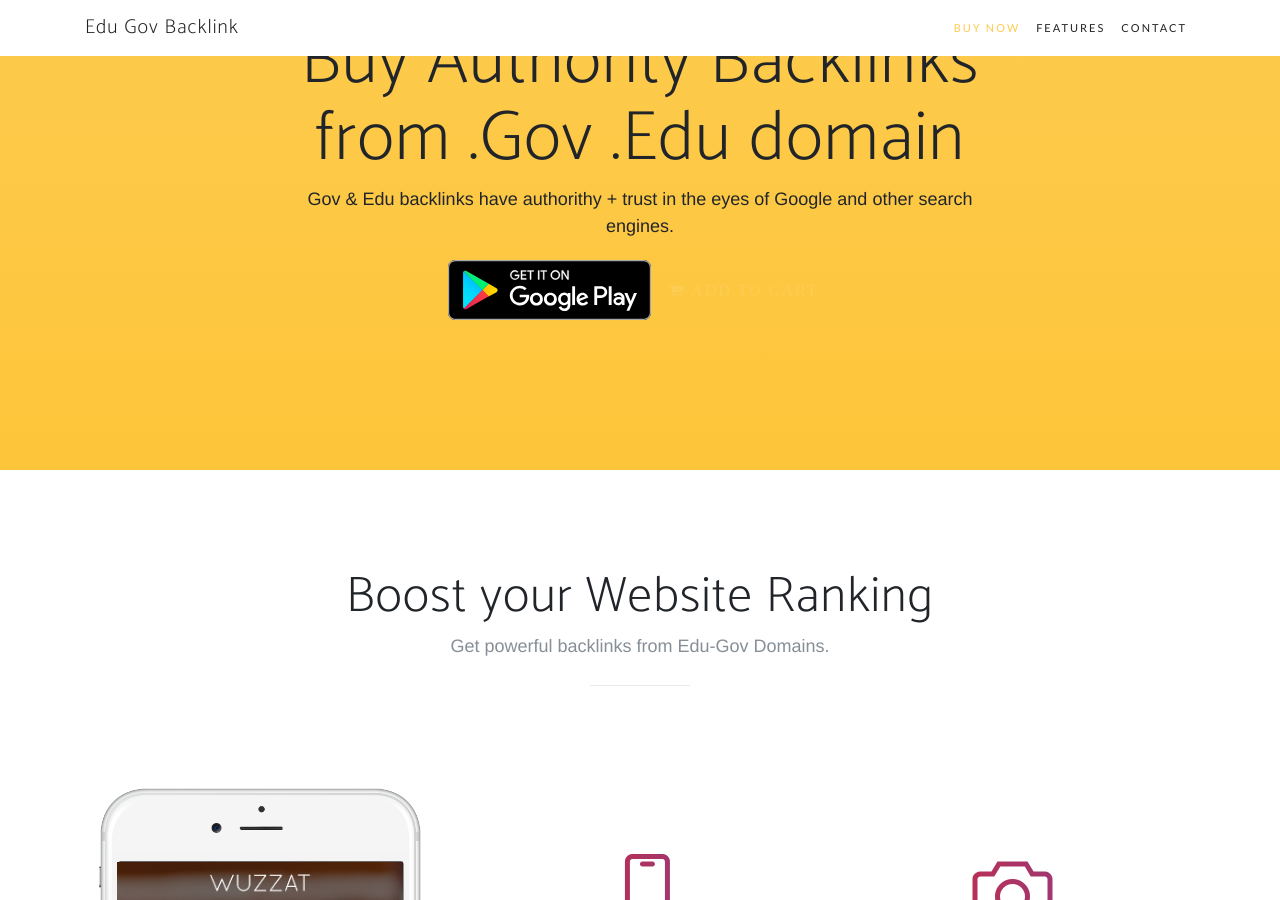
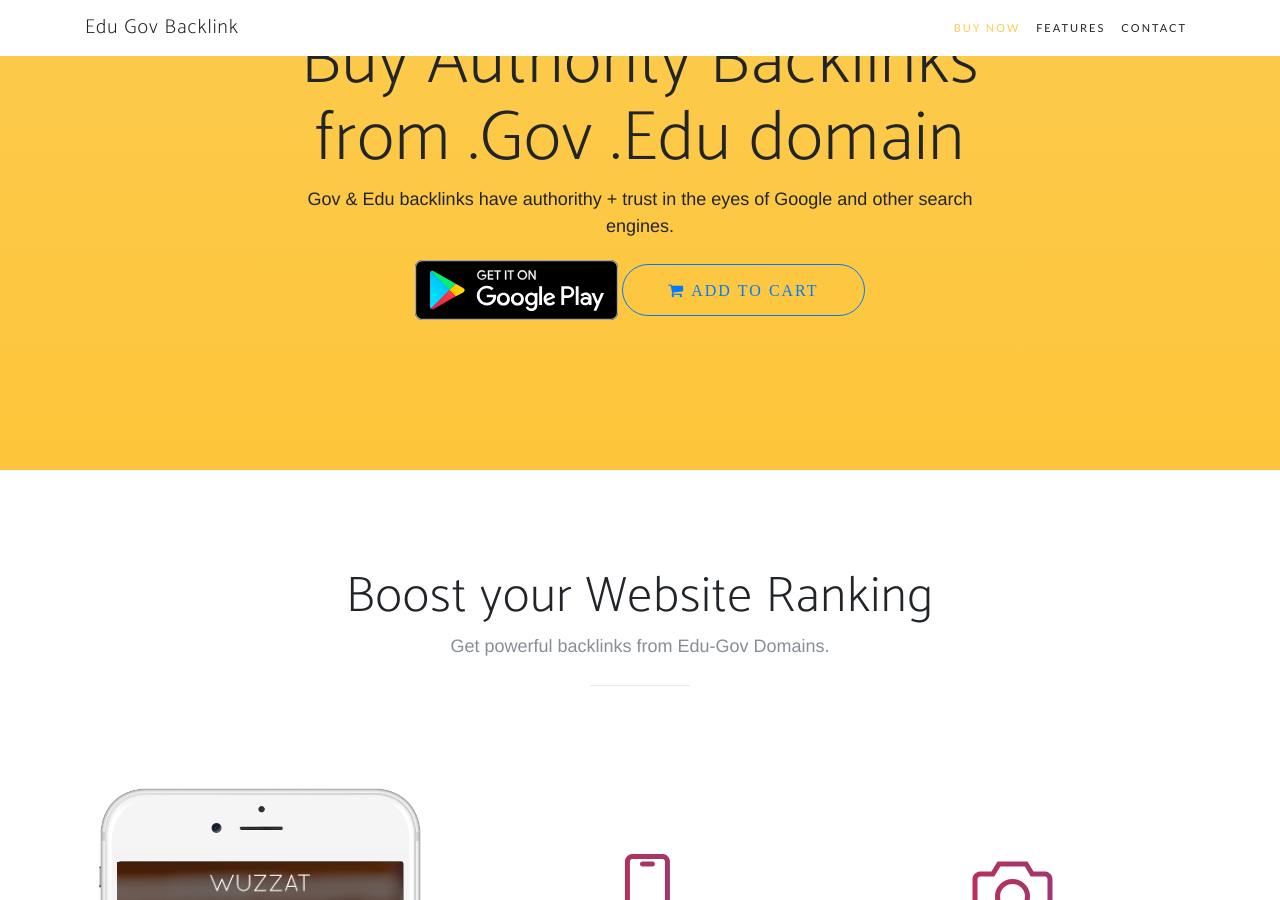
Before and after one commit to digitechpoint/digitechpoint.github.io, a Jekyll site: the page edu-gov-backlinks/index.html, which Jekyll copies as it is, in a window 1280 px wide and 900 px high, scrolled down 1026 px. Built offline with Jekyll 4.4.1, drawn with Linux system fonts in a browser that asks for light colours; some web fonts are replaced.

Commit message:
Update index.html

```diff
--- a/edu-gov-backlinks/index.html
+++ b/edu-gov-backlinks/index.html
@@ -53,7 +53,9 @@
 
   gtag('config', 'UA-92586675-4');
 </script>
-
+<style>
+.btn-custom {padding: 15px 45px;font-family: Lato,Helvetica,Arial,sans-serif;letter-spacing: 2px;text-transform: uppercase;color: #007bff; border: 1px solid;border-color: #007bff;}
+</style>
   </head>
 
   <body id="page-top">
```
